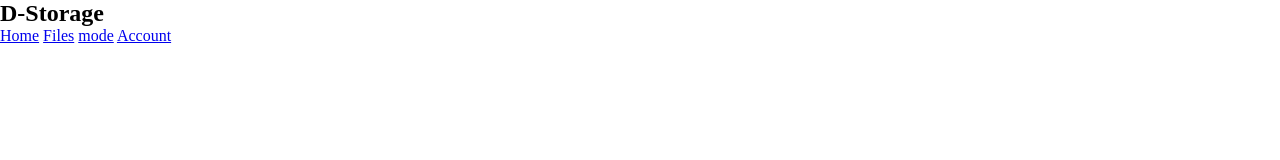
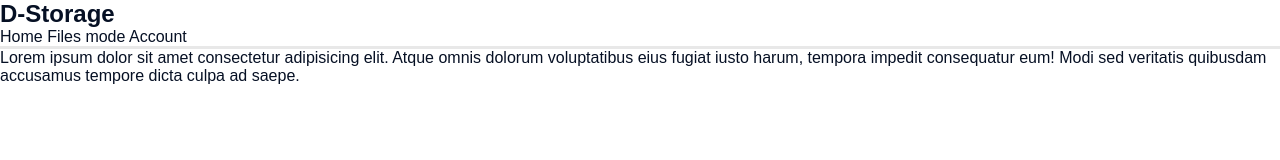
Before and after one commit to SavageSparky/D-Storage, a website built with webpack: page src/index.html in a window 1280 px wide. Built offline with nearby package versions, Linux system fonts and the light colour scheme.

Commit message:
basic directory setup

```diff
--- /dev/null
+++ b/src/css/style.css
@@ -0,0 +1,20 @@
+
+* {
+  margin: 0;
+  padding: 0;
+  box-sizing: border-box;
+}
+
+body a{
+  color:inherit;
+  text-decoration: none;
+}
+
+body{
+  font-family: var(--primary-font);
+  color:var(--secondary-color);
+}
+
+nav{
+  border-bottom:3px solid var(--shadow-color);
+}
--- /dev/null
+++ b/src/css/utils.css
@@ -0,0 +1,25 @@
+@import url('https://fonts.googleapis.com/css2?family=Baloo+2&display=swap');
+
+:root {
+    --primary-color: #8247e5;
+    --secondary-color: #061024;
+    --purple-light: #7533e2;
+    --shadow-color: #e8e8e8;
+    --primary-font: 'Manrope', sans-serif;
+}
+
+/* scroll bar */
+::-webkit-scrollbar {
+    width: 10px;
+}
+
+/* Track */
+::-webkit-scrollbar-track {
+    background: transparent;
+}
+
+/* Handle */
+::-webkit-scrollbar-thumb {
+    border-radius: 2rem;
+    background: var(--primary-color);
+}
--- a/src/index.html
+++ b/src/index.html
@@ -1,11 +1,13 @@
 <!DOCTYPE html>
 <html lang="en">
+
 <head>
   <meta charset="UTF-8">
   <meta http-equiv="X-UA-Compatible" content="IE=edge">
   <meta name="viewport" content="width=device-width, initial-scale=1.0">
   <title>D-Storage</title>
 </head>
+
 <body>
   <nav>
     <div class="company">
@@ -19,7 +21,8 @@
     </div>
   </nav>
   <main>
-
+    <p>Lorem ipsum dolor sit amet consectetur adipisicing elit. Atque omnis dolorum voluptatibus eius fugiat iusto
+      harum, tempora impedit consequatur eum! Modi sed veritatis quibusdam accusamus tempore dicta culpa ad saepe.</p>
   </main>
 </body>
 </html>
--- /dev/null
+++ b/src/js/main.js
@@ -0,0 +1,3 @@
+//import css
+import "../css/style.css"
+import "../css/utils.css"
--- a/src/main.js
+++ /dev/null
@@ -1 +0,0 @@
-import "./style.css"
--- a/src/style.css
+++ /dev/null
@@ -1,25 +0,0 @@
-:root{
-  --primary_color: #8247e5;
-  --purple_light: #eee7fa;
-}
-
-::-webkit-scrollbar {
-  width: 10px;
-}
-
-/* Track */
-::-webkit-scrollbar-track {
-  background: transparent;
-}
-
-/* Handle */
-::-webkit-scrollbar-thumb {
-  border-radius: 2rem;
-  background: var(--primary_color);
-}
-
-* {
-  margin: 0;
-  padding: 0;
-  box-sizing: border-box;
-}
--- a/webpack.config.js
+++ b/webpack.config.js
@@ -4,7 +4,7 @@ const HtmlWebpackPlugin = require('html-webpack-plugin');
 
 module.exports = {
     mode: 'development',
-    entry: './src/main.js',
+    entry: './src/js/main.js',
     output: {
         path: path.resolve(__dirname, 'dist'),
         filename: 'bundle.js',
@@ -32,5 +32,4 @@ module.exports = {
             template: "./src/index.html"
         })
     ],
-
 };
```
